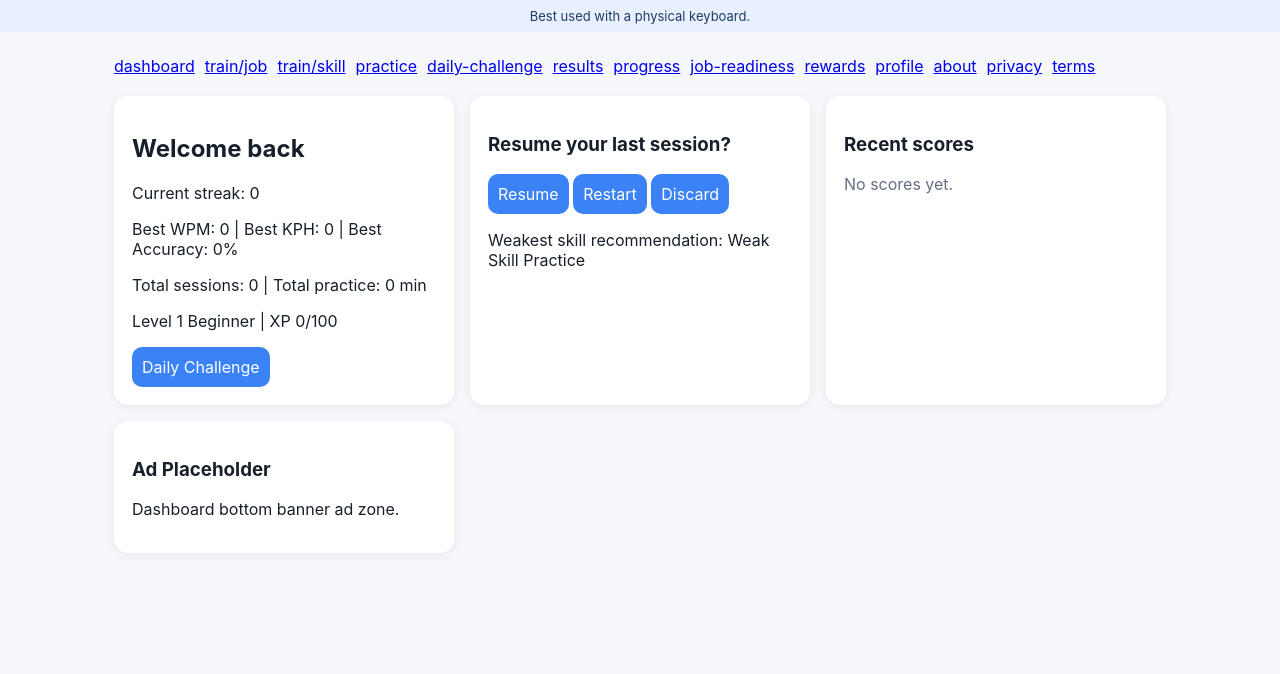
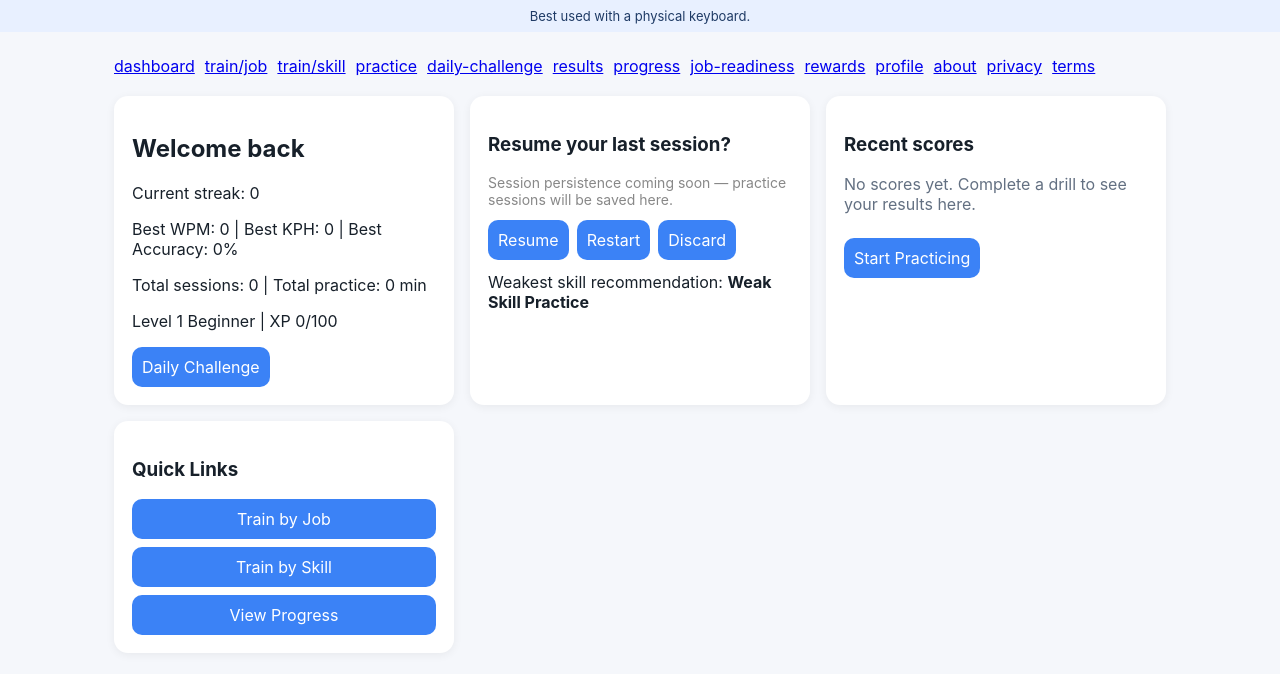
Before and after one commit to kaylaeastman86-cyber/Data-Entry-Typing-Speed-Trainer, a Next.js app: page /dashboard in a window 1280 px wide. Shown: the top 674 px of the page. Built offline with nearby package versions, Linux system fonts and the light colour scheme.

Commit message:
Fix: wire dashboard buttons to routes, remove ad placeholder, add quick links

```diff
--- a/app/dashboard/page.tsx
+++ b/app/dashboard/page.tsx
@@ -1,8 +1,10 @@
 import Nav from '@/components/Nav';
-export default function Dashboard(){
-  return(
+import Link from 'next/link';
+
+export default function Dashboard() {
+  return (
     <main className='page'>
-      <Nav/>
+      <Nav />
       <div className='grid grid-2'>
         <section className='card'>
           <h2>Welcome back</h2>
@@ -10,20 +12,45 @@ export default function Dashboard(){
           <p>Best WPM: 0 | Best KPH: 0 | Best Accuracy: 0%</p>
           <p>Total sessions: 0 | Total practice: 0 min</p>
           <p>Level 1 Beginner | XP 0/100</p>
-          <button>Daily Challenge</button>
+          <Link href='/daily-challenge'>
+            <button>Daily Challenge</button>
+          </Link>
         </section>
+
         <section className='card'>
           <h3>Resume your last session?</h3>
-          <button>Resume</button> <button>Restart</button> <button>Discard</button>
-          <p>Weakest skill recommendation: Weak Skill Practice</p>
+          <p style={{color: '#888', fontSize: '14px', marginBottom: '12px'}}>
+            Session persistence coming soon — practice sessions will be saved here.
+          </p>
+          <div style={{display: 'flex', gap: '8px', flexWrap: 'wrap'}}>
+            <Link href='/practice'>
+              <button>Resume</button>
+            </Link>
+            <Link href='/practice'>
+              <button>Restart</button>
+            </Link>
+            <Link href='/train/skill'>
+              <button>Discard</button>
+            </Link>
+          </div>
+          <p style={{marginTop: '12px'}}>Weakest skill recommendation: <strong>Weak Skill Practice</strong></p>
         </section>
+
         <section className='card'>
           <h3>Recent scores</h3>
-          <p className='muted'>No scores yet.</p>
+          <p className='muted'>No scores yet. Complete a drill to see your results here.</p>
+          <Link href='/train/skill' style={{display: 'inline-block', marginTop: '8px'}}>
+            <button>Start Practicing</button>
+          </Link>
         </section>
+
         <section className='card'>
-          <h3>Ad Placeholder</h3>
-          <p>Dashboard bottom banner ad zone.</p>
+          <h3>Quick Links</h3>
+          <div style={{display: 'flex', flexDirection: 'column', gap: '8px'}}>
+            <Link href='/train/job'><button style={{width: '100%'}}>Train by Job</button></Link>
+            <Link href='/train/skill'><button style={{width: '100%'}}>Train by Skill</button></Link>
+            <Link href='/progress'><button style={{width: '100%'}}>View Progress</button></Link>
+          </div>
         </section>
       </div>
     </main>
```
